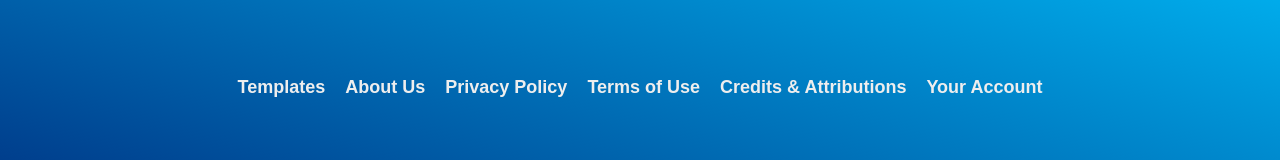
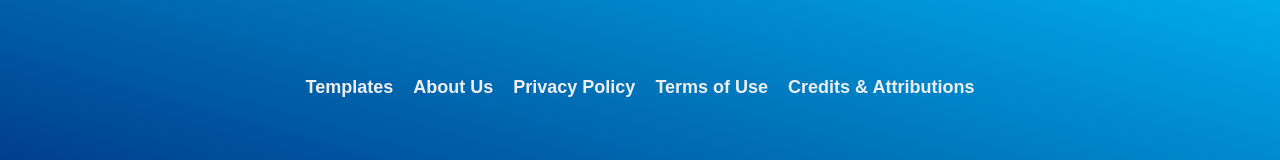
Before and after one commit to cristicismas/resume-architect, a React (Create React App) app in the folder client/: page / in a window 1280 px wide. Shown: the part 2891-3051 px from the top of the page. Built offline with nearby package versions, Linux system fonts and the light colour scheme; no server answers; a web font is replaced by a local one.

Commit message:
Only display the 'Your account' link in the Footer if the user is logged in

```diff
--- a/client/src/components/layout/Footer.js
+++ b/client/src/components/layout/Footer.js
@@ -1,8 +1,11 @@
 import React from 'react';
+import { useSelector } from 'react-redux';
 import { Link } from 'react-router-dom';
 import './Footer.css';
 
 const Footer = () => {
+  const loggedIn = useSelector(state => state.user.loggedIn);
+
   return (
     <footer>
       <div className="left-side">
@@ -18,7 +21,8 @@ const Footer = () => {
           <Link to="/privacy">Privacy Policy</Link>
           <Link to="/terms">Terms of Use</Link>
           <Link to="/credits">Credits & Attributions</Link>
-          <Link to="/account">Your Account</Link>
+
+          {loggedIn ? <Link to="/account">Your Account</Link> : null}
         </nav>
       </div>
 
```
